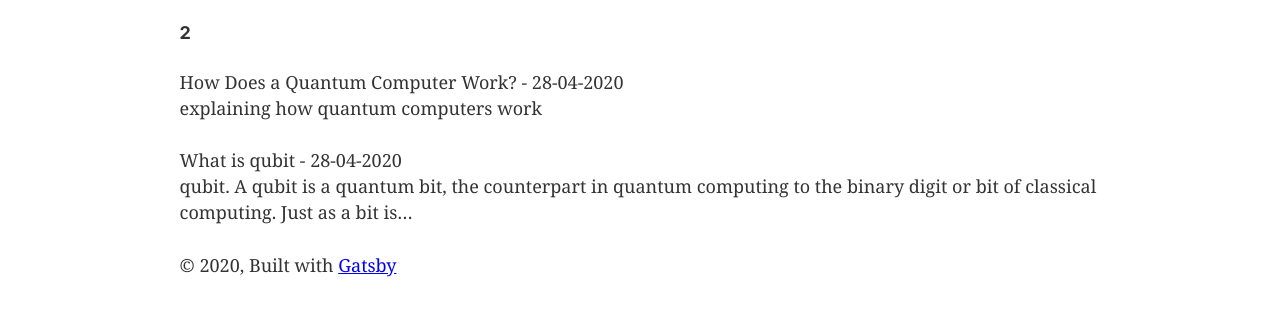
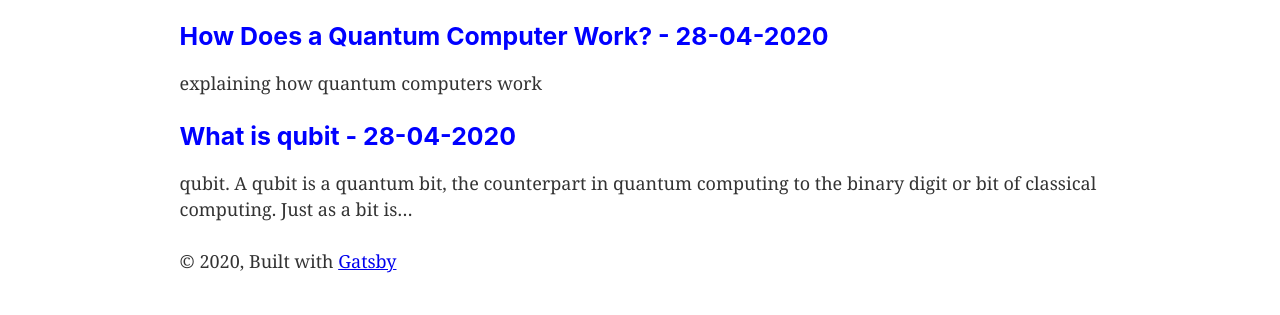
Before and after one commit to IrakliGiorgadze/GatsbyBlog, a Gatsby site: page / in a window 1280 px wide. Shown: the part 215-530 px from the top of the page. Built offline with nearby package versions, Linux system fonts and the light colour scheme; Gatsby itself is replaced by a stand-in of ours.

Commit message:
slug implementation

```diff
--- a/gatsby-config.js
+++ b/gatsby-config.js
@@ -22,6 +22,7 @@
     },
     `gatsby-transformer-remark`,
     `gatsby-transformer-sharp`,
+    `gatsby-plugin-styled-components`,
     `gatsby-plugin-sharp`,
     {
       resolve: `gatsby-plugin-manifest`,
--- a/package.json
+++ b/package.json
@@ -5,19 +5,22 @@
   "version": "0.1.0",
   "author": "Kyle Mathews <mathews.kyle@gmail.com>",
   "dependencies": {
+    "babel-plugin-styled-components": "^1.10.7",
     "gatsby": "^2.21.0",
     "gatsby-image": "^2.4.0",
     "gatsby-plugin-manifest": "^2.4.0",
     "gatsby-plugin-offline": "^3.2.0",
     "gatsby-plugin-react-helmet": "^3.3.0",
     "gatsby-plugin-sharp": "^2.6.0",
+    "gatsby-plugin-styled-components": "^3.3.0",
     "gatsby-source-filesystem": "^2.3.0",
     "gatsby-transformer-remark": "^2.8.0",
     "gatsby-transformer-sharp": "^2.5.0",
     "prop-types": "^15.7.2",
     "react": "^16.12.0",
     "react-dom": "^16.12.0",
-    "react-helmet": "^6.0.0"
+    "react-helmet": "^6.0.0",
+    "styled-components": "^5.1.0"
   },
   "devDependencies": {
     "prettier": "2.0.5"
--- a/src/pages/index.js
+++ b/src/pages/index.js
@@ -1,21 +1,33 @@
 import React from "react"
 import { graphql, Link } from "gatsby"
+import styled from "styled-components"
 
 import Layout from "../components/layout"
 import Image from "../components/image"
 import SEO from "../components/seo"
+
+const BlogLink = styled(Link)`
+  text-decoration: none;
+`
+
+const BlogTitle = styled.h3`
+  margin-bottom: 20px;
+  color: blue;
+`
 
 export default ({ data }) => (
   <Layout>
     <SEO title="Home" />
     <div>
       <h1>Our universe is part of a giant quantum computer</h1>
-      <h4>{data.allMarkdownRemark.totalCount}</h4>
+
       {data.allMarkdownRemark.edges.map(({ node }) => (
         <div key={node.id}>
-          <span>
-            {node.frontmatter.title} - {node.frontmatter.date}
-          </span>
+          <BlogLink to={node.fields.slug}>
+            <BlogTitle>
+              {node.frontmatter.title} - {node.frontmatter.date}
+            </BlogTitle>
+          </BlogLink>
           <p>{node.excerpt}</p>
         </div>
       ))}
@@ -25,7 +37,7 @@
 
 export const query = graphql`
   query {
-    allMarkdownRemark {
+    allMarkdownRemark(sort: { fields: [frontmatter___date], order: DESC }) {
       totalCount
       edges {
         node {
@@ -35,6 +47,9 @@
             description
             title
           }
+          fields {
+            slug
+          }
           html
           excerpt
         }
```
Also changed, not shown: 1 other file.
